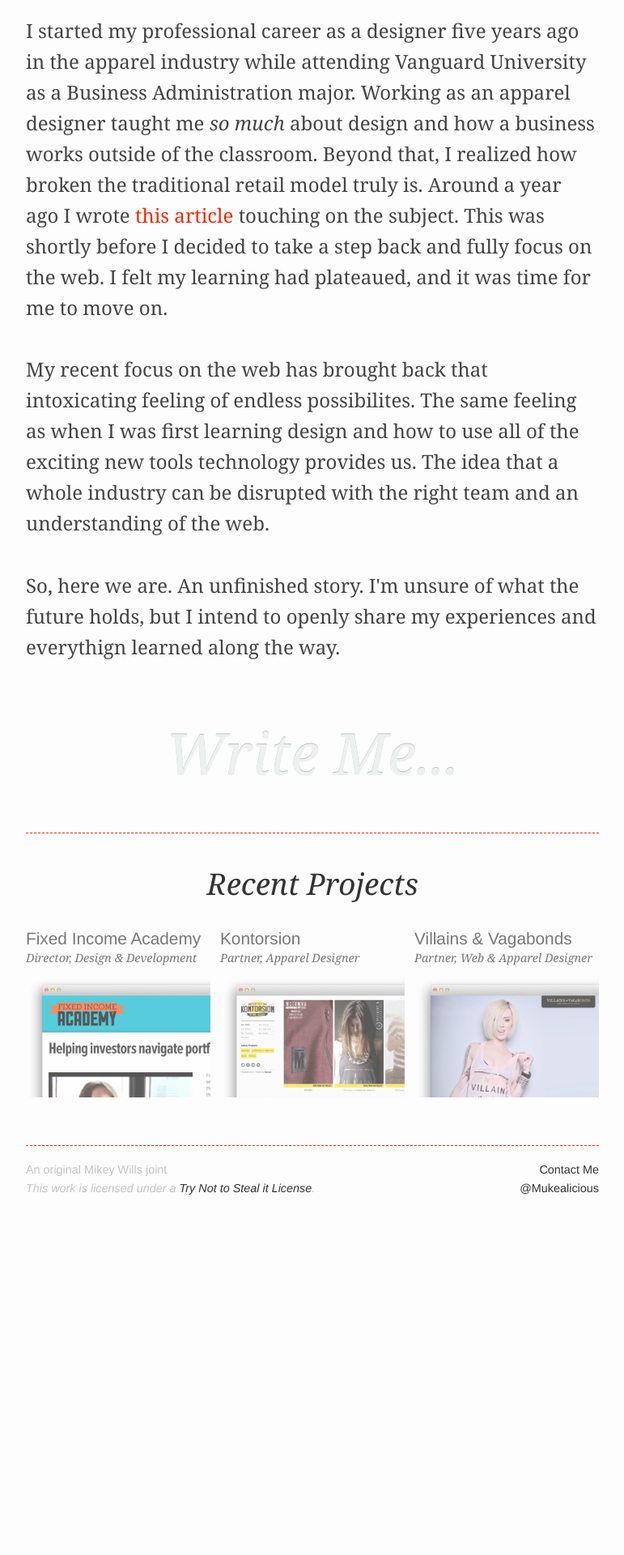
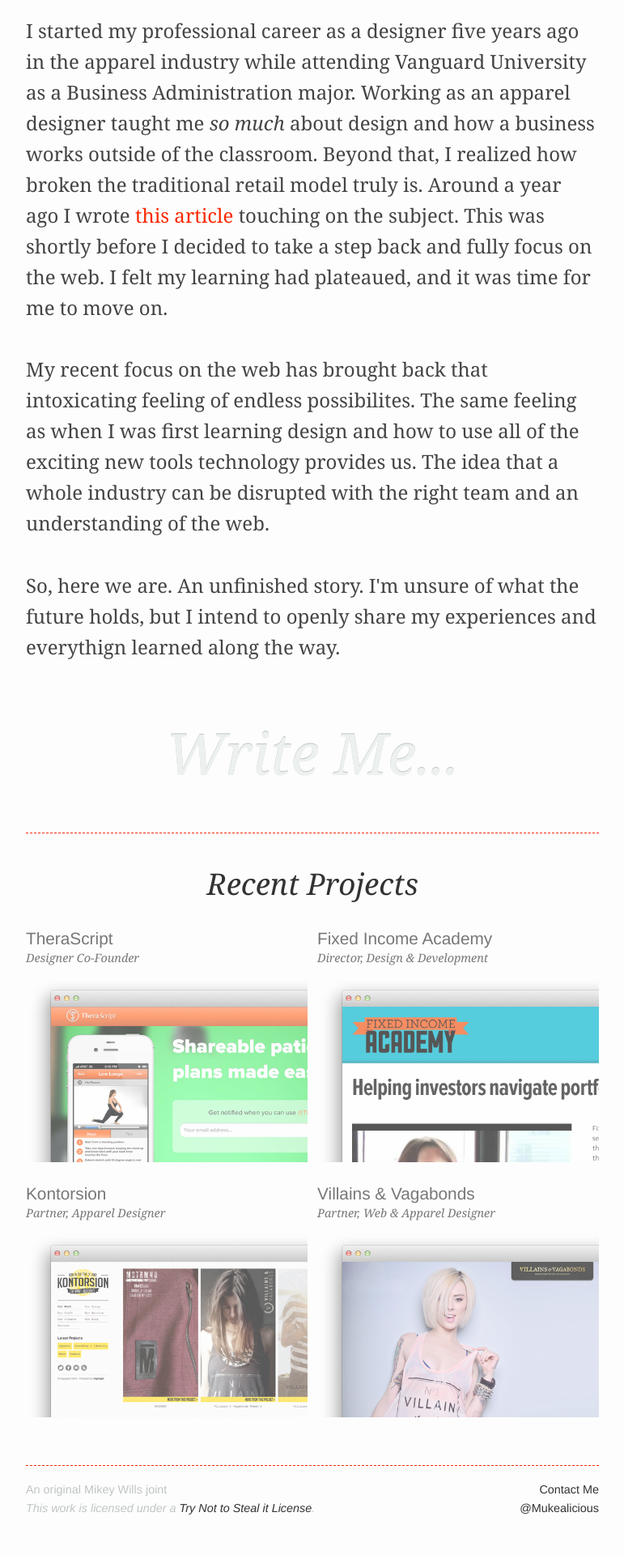
Before and after one commit to mukealicious/mukealicious.github.io, a Jekyll site: the page built from info.html, in a window 1280 px wide. Shown: the part 1573-3493 px from the top of the page at 81% size, without its empty margins (254-1025 px from the left). Built offline with Jekyll 4.4.1, drawn with Linux system fonts in a browser that asks for light colours; some web fonts are replaced; Markdown is read by kramdown in place of the engine named in the settings; before the commit the page ends 3098 px from its top, so only the background shows below that.

Commit message:
Add TheraScript to recent work

```diff
--- a/info.html
+++ b/info.html
@@ -38,6 +38,13 @@
   <article class="recent-projects">
     <h2 class="emote">Recent Projects</h2>
     <div class="project">
+      <a href="http://therascript.com" title="TheraScript">
+      <h4>TheraScript</h4>
+      <span class='sub'>Designer Co-Founder</span>
+      <img src="images/ts-work.png" alt="TheraScript">
+      </a>
+    </div>
+    <div class="project">
       <a href="http://www.fixedincomeacademy.com" title="Fixed Income Academy">
       <h4>Fixed Income Academy</h4>
       <span class='sub'>Director, Design &amp; Development</span>
--- a/sass/screen.scss
+++ b/sass/screen.scss
@@ -133,8 +133,8 @@
 }
 
 .project {
-  @include span-columns(4);
-  &:nth-child(4n) { @include omega; } // every third project completes a row.
+  @include span-columns(6);
+  &:nth-child(odd) { @include omega; } // every second project completes a row.
   @include leader(0.5);
   opacity: 0.66;
   @include transition-duration(0.2s);
--- a/stylesheets/screen.css
+++ b/stylesheets/screen.css
@@ -413,7 +413,7 @@
 
 /* line 135, ../sass/screen.scss */
 .project {
-  width: 32.20339%;
+  width: 49.15254%;
   float: left;
   margin-right: 1.69492%;
   display: inline;
@@ -426,7 +426,7 @@
   transition-duration: 0.2s;
 }
 /* line 137, ../sass/screen.scss */
-.project:nth-child(4n) {
+.project:nth-child(odd) {
   float: right;
   margin-right: 0;
   #margin-left: -0.5em;
```
Also changed, not shown: images/ts-work.png (added).
